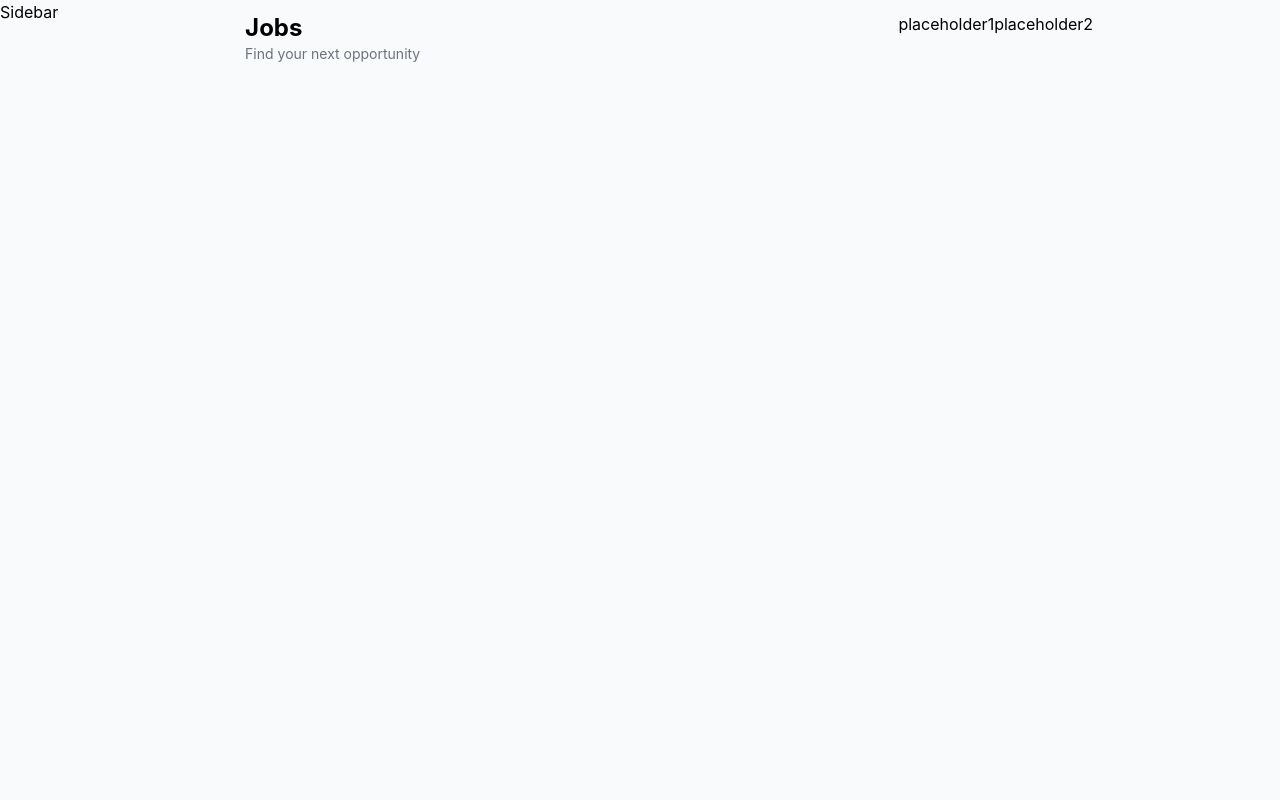
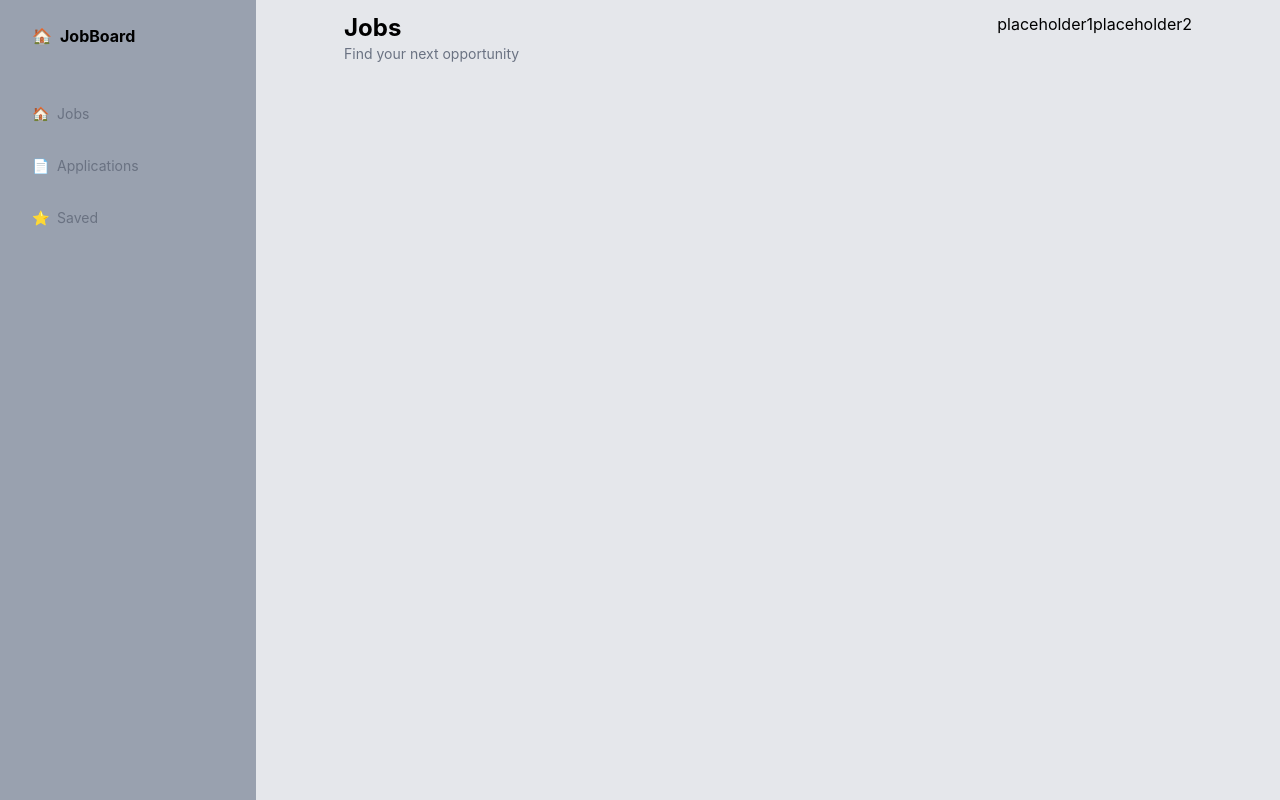
Before and after one commit to tarek-metwally-coder/job-board-dashboard, a React (Vite) app: page /jobs in a window 1280 px wide. Built offline with nearby package versions, Linux system fonts and the light colour scheme.

Commit message:
feat: build base sidebar with logo and navigation structure

```diff
--- a/src/components/JobsHeader.tsx
+++ b/src/components/JobsHeader.tsx
@@ -2,11 +2,11 @@ function JobsHeader() {
   return (
     <div className="max-w-4xl mx-auto px-6 py-3">
       <div className="flex justify-between">
-        <div>
+        <div className="min-w-42">
           <h1 className="text-2xl font-bold">Jobs</h1>
           <p className="text-sm text-gray-500">Find your next opportunity</p>
         </div>
-        <div className="">
+        <div className="min-w-45">
           <button>placeholder1</button>
           <button>placeholder2</button>
 
--- a/src/components/Sidebar.tsx
+++ b/src/components/Sidebar.tsx
@@ -1,7 +1,27 @@
 function Sidebar() {
-  return (
-    <div>Sidebar</div>
-  )
+    return (
+        <div className="min-w-64 flex bg-gray-400 flex flex-col">
+            <div className="text-1xl font-bold p-6 px-8 flex gap-2">
+                <span>🏠</span>
+                <span>JobBoard</span>
+            </div>
+
+            <ul className="text-sm text-gray-500 p-6 flex flex-col gap-4">
+                <li className="flex items-center gap-2 p-2 rounded hover:bg-gray-300 cursor-pointer">
+                    <span>🏠</span>
+                    <span>Jobs</span>
+                </li>
+                <li className="flex items-center gap-2 p-2 rounded hover:bg-gray-300 cursor-pointer">
+                    <span>📄</span>
+                    <span>Applications</span>
+                </li>
+                <li className="flex items-center gap-2 p-2 rounded hover:bg-gray-300 cursor-pointer">
+                    <span>⭐</span>
+                    <span>Saved</span>
+                </li>
+            </ul>
+        </div>
+    )
 }
 
 export default Sidebar
--- a/src/layouts/AppLayout.tsx
+++ b/src/layouts/AppLayout.tsx
@@ -3,7 +3,7 @@ import Sidebar from "../components/Sidebar"
 
 function AppLayout() {
     return (
-        <div className="min-h-screen bg-gray-50 flex">
+        <div className="min-h-screen bg-gray-200 flex">
             <Sidebar />
             <main className="flex-1">
                 <Outlet />
--- a/src/layouts/JobsLayout.tsx
+++ /dev/null
@@ -1,7 +0,0 @@
-function JobsLayout() {
-  return (
-    <div>JobsLayout</div>
-  )
-}
-
-export default JobsLayout
```
